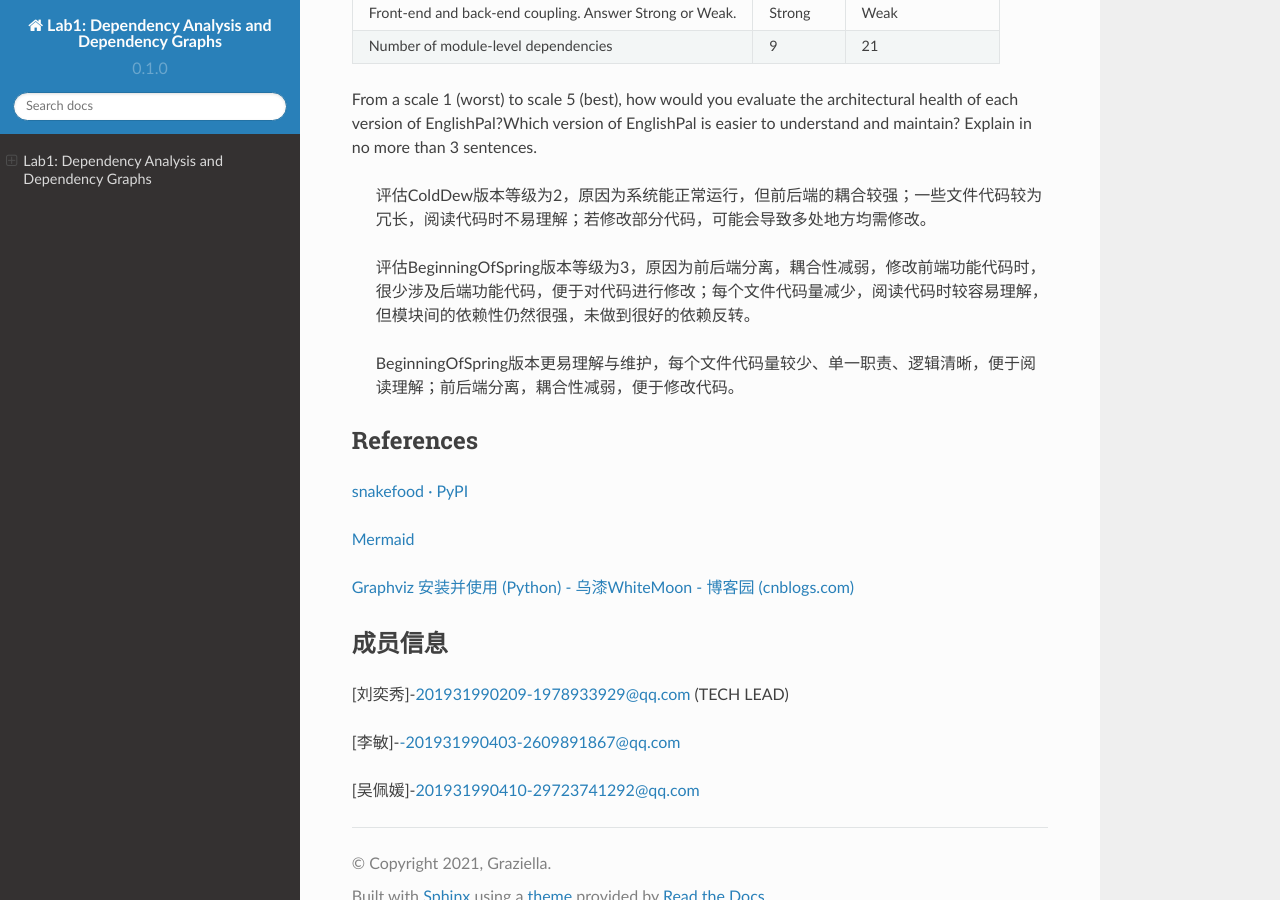
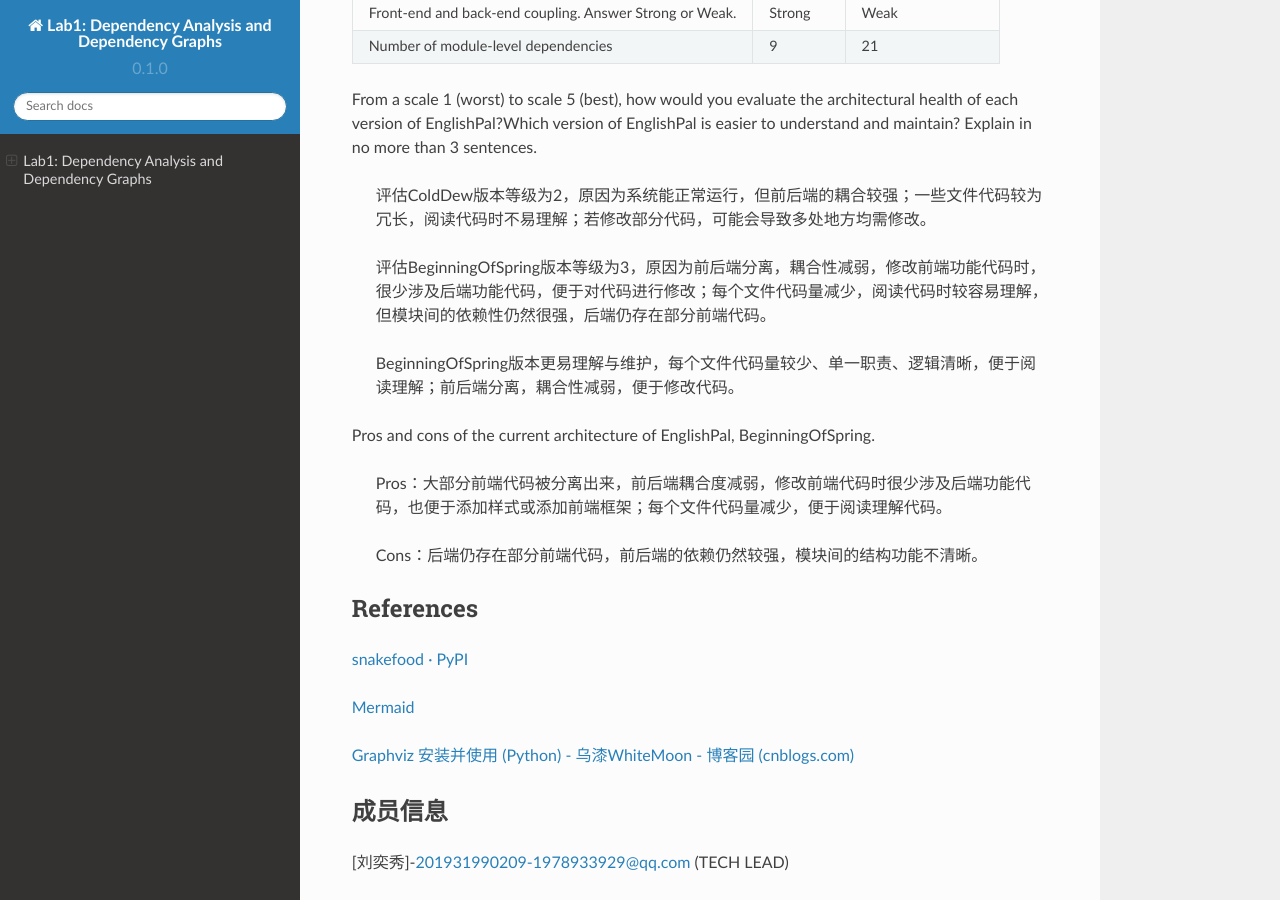
Before and after one commit to MelodyMin/Lab1-Report, a Sphinx documentation site: the page built from docs/source/index.rst, in a window 1280 px wide and 900 px high, scrolled down 9680 px. Built offline with Sphinx 7.4.7 and the Read the Docs theme 2.0.0, drawn with Linux system fonts in a browser that asks for light colours.

Commit message:
Update index.rst

```diff
--- a/docs/source/index.rst
+++ b/docs/source/index.rst
@@ -554,9 +554,15 @@ From a scale 1 (worst) to scale 5 (best), how would you evaluate the architectur
 
    评估ColdDew版本等级为2，原因为系统能正常运行，但前后端的耦合较强；一些文件代码较为冗长，阅读代码时不易理解；若修改部分代码，可能会导致多处地方均需修改。
 
-   评估BeginningOfSpring版本等级为3，原因为前后端分离，耦合性减弱，修改前端功能代码时，很少涉及后端功能代码，便于对代码进行修改；每个文件代码量减少，阅读代码时较容易理解，但模块间的依赖性仍然很强，未做到很好的依赖反转。
+   评估BeginningOfSpring版本等级为3，原因为前后端分离，耦合性减弱，修改前端功能代码时，很少涉及后端功能代码，便于对代码进行修改；每个文件代码量减少，阅读代码时较容易理解，但模块间的依赖性仍然很强，后端仍存在部分前端代码。
 
    BeginningOfSpring版本更易理解与维护，每个文件代码量较少、单一职责、逻辑清晰，便于阅读理解；前后端分离，耦合性减弱，便于修改代码。
+
+Pros and cons of the current architecture of EnglishPal, BeginningOfSpring.
+
+   Pros：大部分前端代码被分离出来，前后端耦合度减弱，修改前端代码时很少涉及后端功能代码，也便于添加样式或添加前端框架；每个文件代码量减少，便于阅读理解代码。
+
+   Cons：后端仍存在部分前端代码，前后端的依赖仍然较强，模块间的结构功能不清晰。
 
 References
 -------------
```
